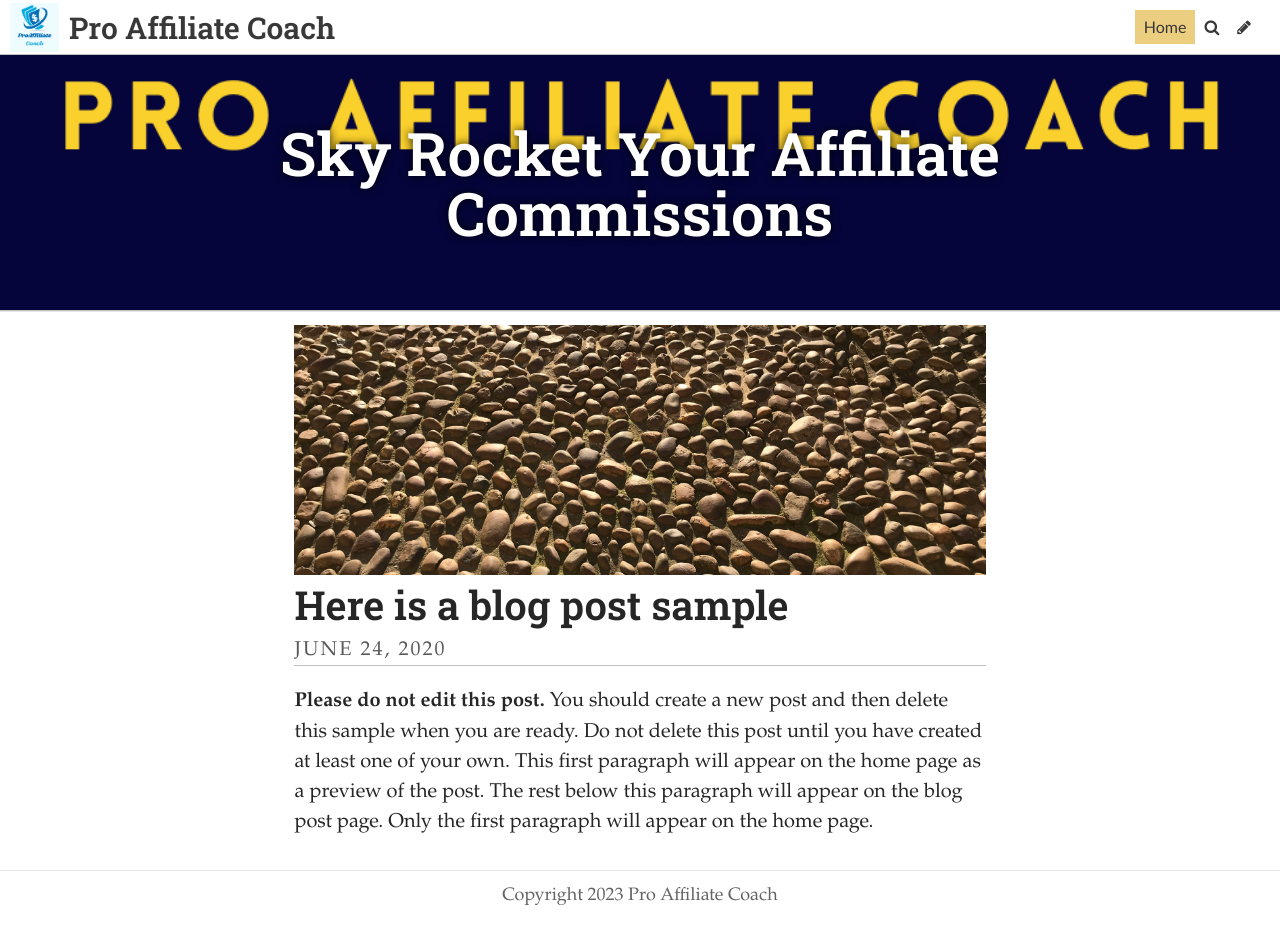
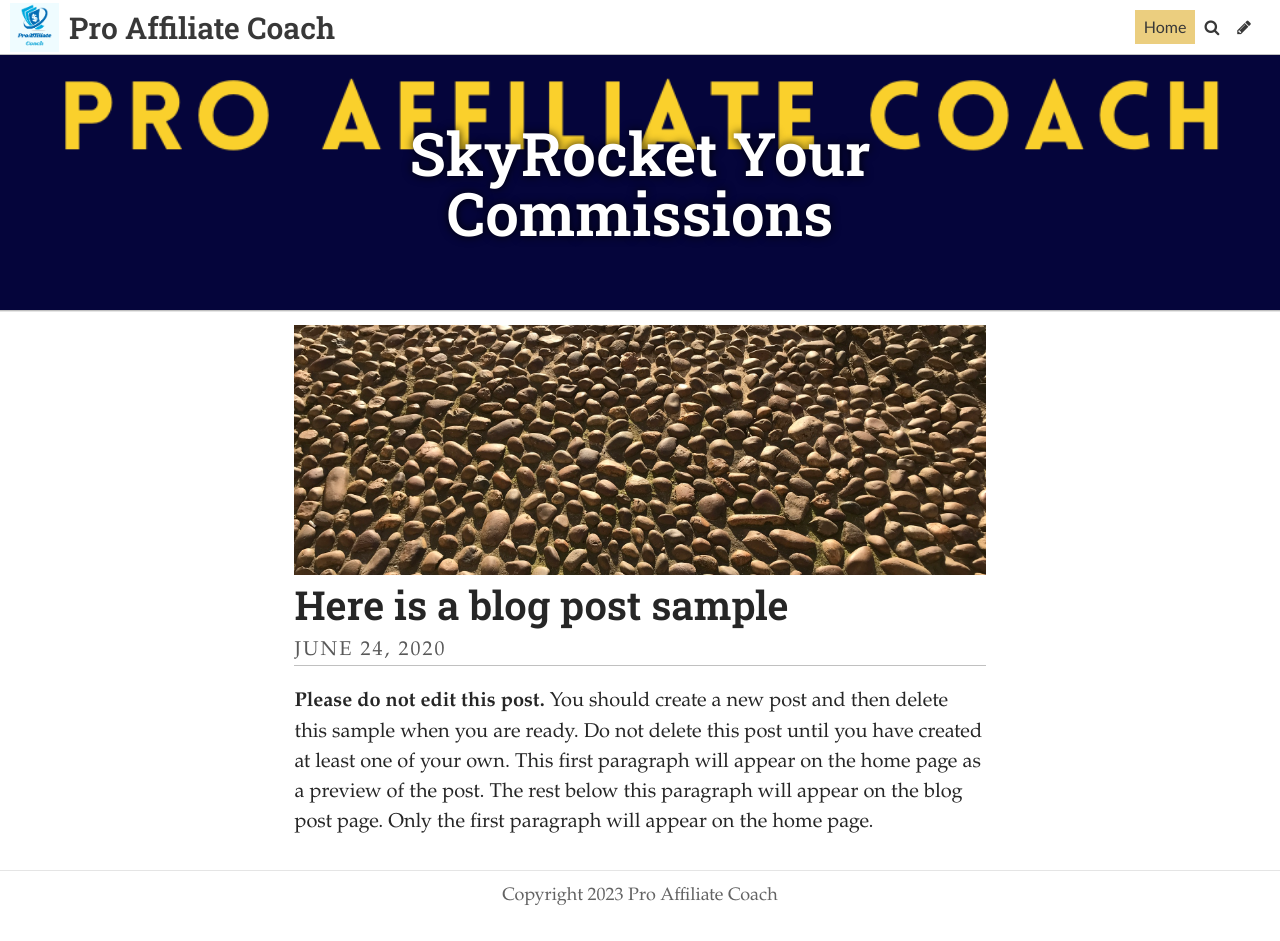
Before and after one commit to ProAffiliateCoach/proaffiliateblog, a Jekyll site: the page built from index.html, in a window 1280 px wide. Built offline with Jekyll 4.4.1, drawn with Linux system fonts in a browser that asks for light colours; some web fonts are replaced; the list of posts is cut into pages by our own code.

Commit message:
Update Settings “general”

```diff
--- a/_data/settings.yml
+++ b/_data/settings.yml
@@ -12,7 +12,7 @@ description: Welcome to Pro Affiliate Coach official website, a valuable
   today!
 footer_text: Copyright 2023 Pro Affiliate Coach
 header_feature_image: ../uploads/pro-affiliate-marketing-banner.png
-header_text: Sky Rocket Your Affiliate Commissions
+header_text: SkyRocket Your Commissions
 header_text_color: "#ffffff"
 bannerheight: 20vmax
 navbarheight: 55px
```
